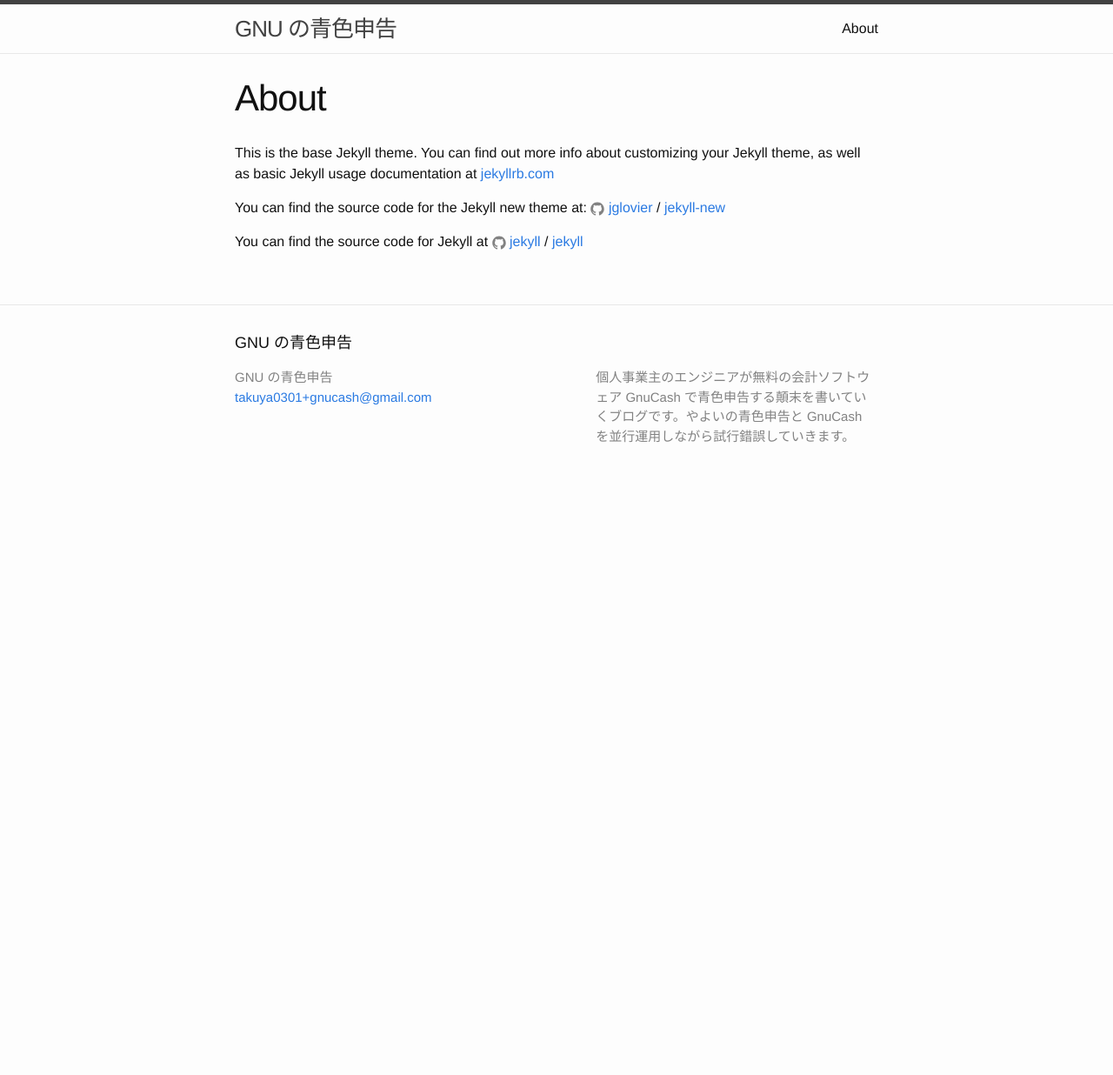
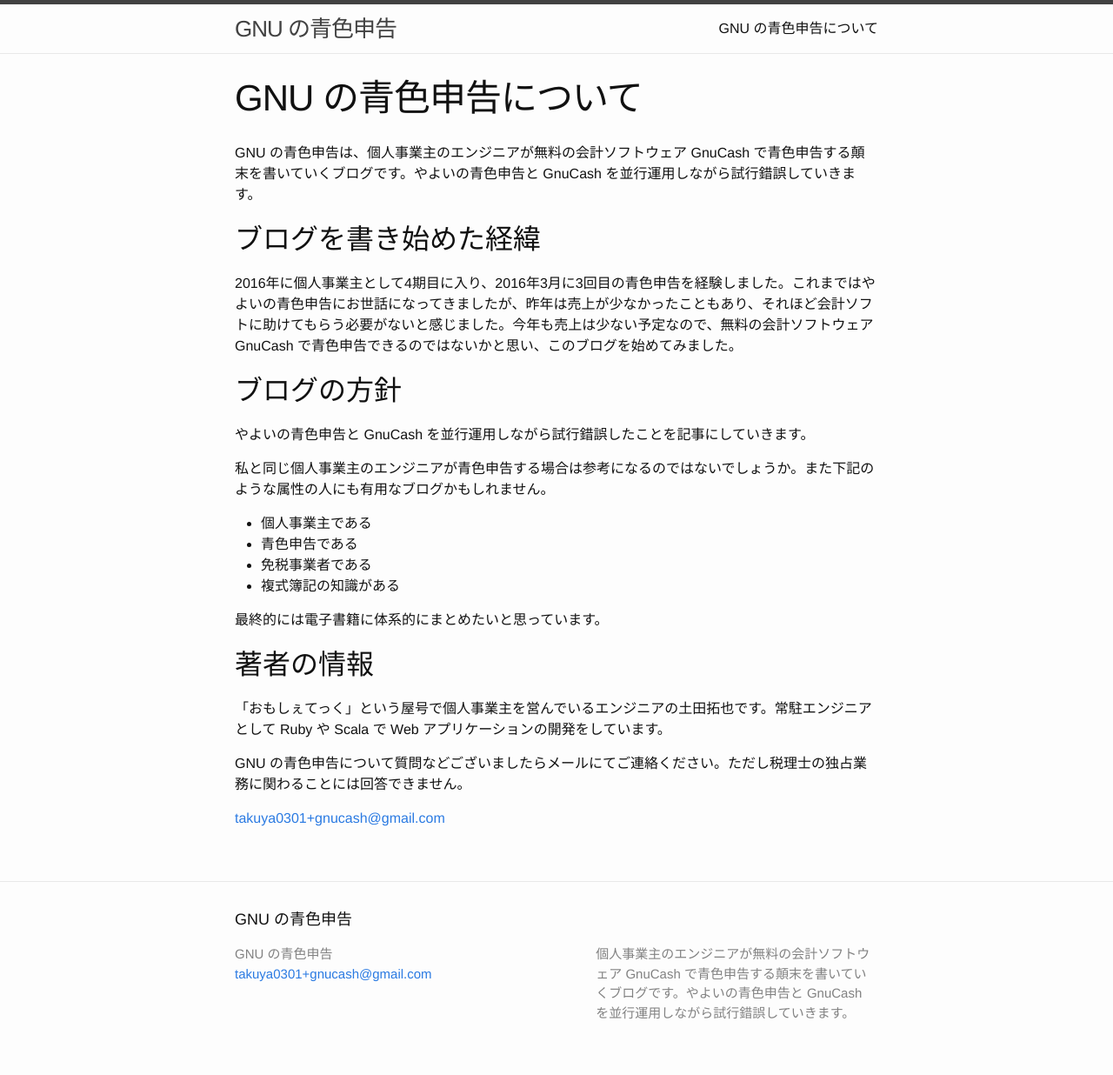
Before and after one commit to omoshetech/gnucash-jp, a Jekyll site: the page built from about.md, in a window 1280 px wide. Shown: the whole page at 87% size. Built offline with Jekyll 4.4.1, drawn with Linux system fonts in a browser that asks for light colours; before the commit the page ends 900 px from its top, so only the background shows below that.

Commit message:
Add an about page

```diff
--- a/about.md
+++ b/about.md
@@ -1,15 +1,31 @@
 ---
 layout: page
-title: About
-permalink: /about/
+title: GNU の青色申告について
 ---
 
-This is the base Jekyll theme. You can find out more info about customizing your Jekyll theme, as well as basic Jekyll usage documentation at [jekyllrb.com](http://jekyllrb.com/)
+GNU の青色申告は、個人事業主のエンジニアが無料の会計ソフトウェア GnuCash で青色申告する顛末を書いていくブログです。やよいの青色申告と GnuCash を並行運用しながら試行錯誤していきます。
 
-You can find the source code for the Jekyll new theme at:
-{% include icon-github.html username="jglovier" %} /
-[jekyll-new](https://github.com/jglovier/jekyll-new)
+## ブログを書き始めた経緯 ##
 
-You can find the source code for Jekyll at
-{% include icon-github.html username="jekyll" %} /
-[jekyll](https://github.com/jekyll/jekyll)
+2016年に個人事業主として4期目に入り、2016年3月に3回目の青色申告を経験しました。これまではやよいの青色申告にお世話になってきましたが、昨年は売上が少なかったこともあり、それほど会計ソフトに助けてもらう必要がないと感じました。今年も売上は少ない予定なので、無料の会計ソフトウェア GnuCash で青色申告できるのではないかと思い、このブログを始めてみました。
+
+## ブログの方針 ##
+
+やよいの青色申告と GnuCash を並行運用しながら試行錯誤したことを記事にしていきます。
+
+私と同じ個人事業主のエンジニアが青色申告する場合は参考になるのではないでしょうか。また下記のような属性の人にも有用なブログかもしれません。
+
+* 個人事業主である
+* 青色申告である
+* 免税事業者である
+* 複式簿記の知識がある
+
+最終的には電子書籍に体系的にまとめたいと思っています。
+
+## 著者の情報 ##
+
+「おもしぇてっく」という屋号で個人事業主を営んでいるエンジニアの土田拓也です。常駐エンジニアとして Ruby や Scala で Web アプリケーションの開発をしています。
+
+GNU の青色申告について質問などございましたらメールにてご連絡ください。ただし税理士の独占業務に関わることには回答できません。
+
+<a href="mailto:{{ site.email }}">{{ site.email }}</a>
```
